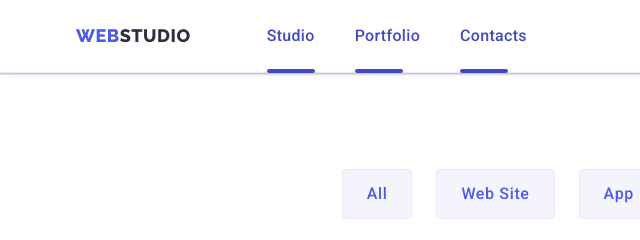
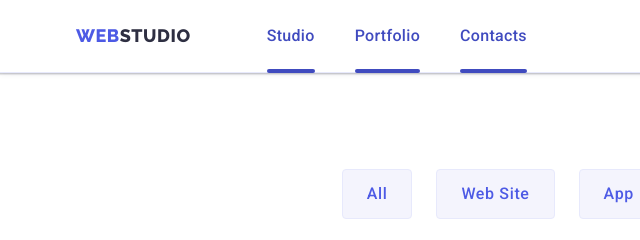
Before and after one commit to Hopecv/goit-markup-hw-05, a plain HTML site: page portfolio.html in a window 1280 px wide. Shown: the top 240 px of the page, 0-640 px from the left. Drawn offline with nearby package versions, Linux system fonts and the light colour scheme.

Commit message:
Update styles.css

```diff
--- a/css/styles.css
+++ b/css/styles.css
@@ -102,13 +102,12 @@ img {
   transition: 250ms cubic-bezier(0.4, 0, 0.2, 1);
 }
 .list-it::after {
-  display: flex;
-  content: "";
+    content: "";
   position: absolute;
   left: 0;
   bottom: -1px;
   height: 4px;
-  width: 48px;
+  width: 100%;
   background-color: #404bbf;
   border-radius: 2px;
 }
```
